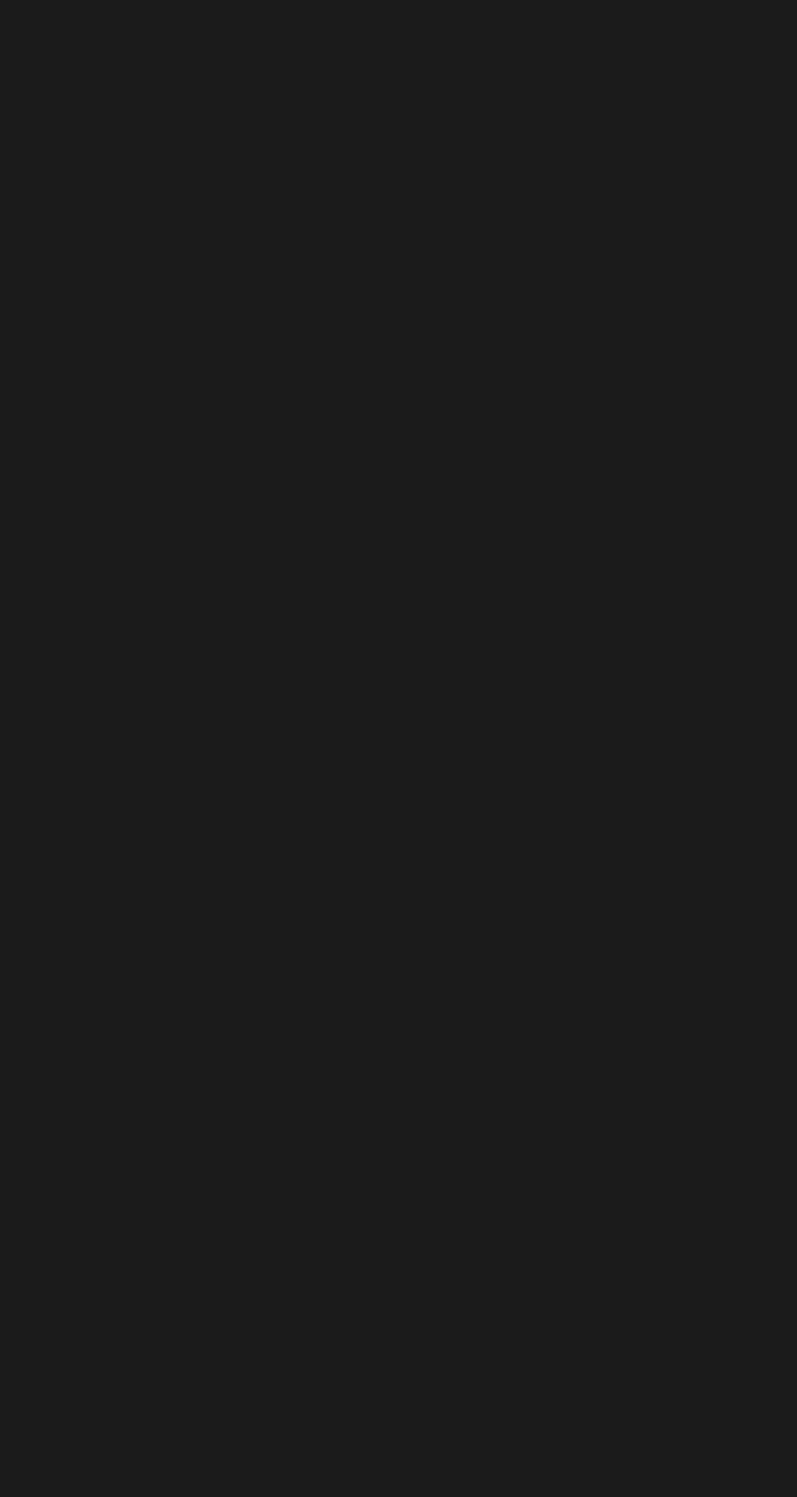
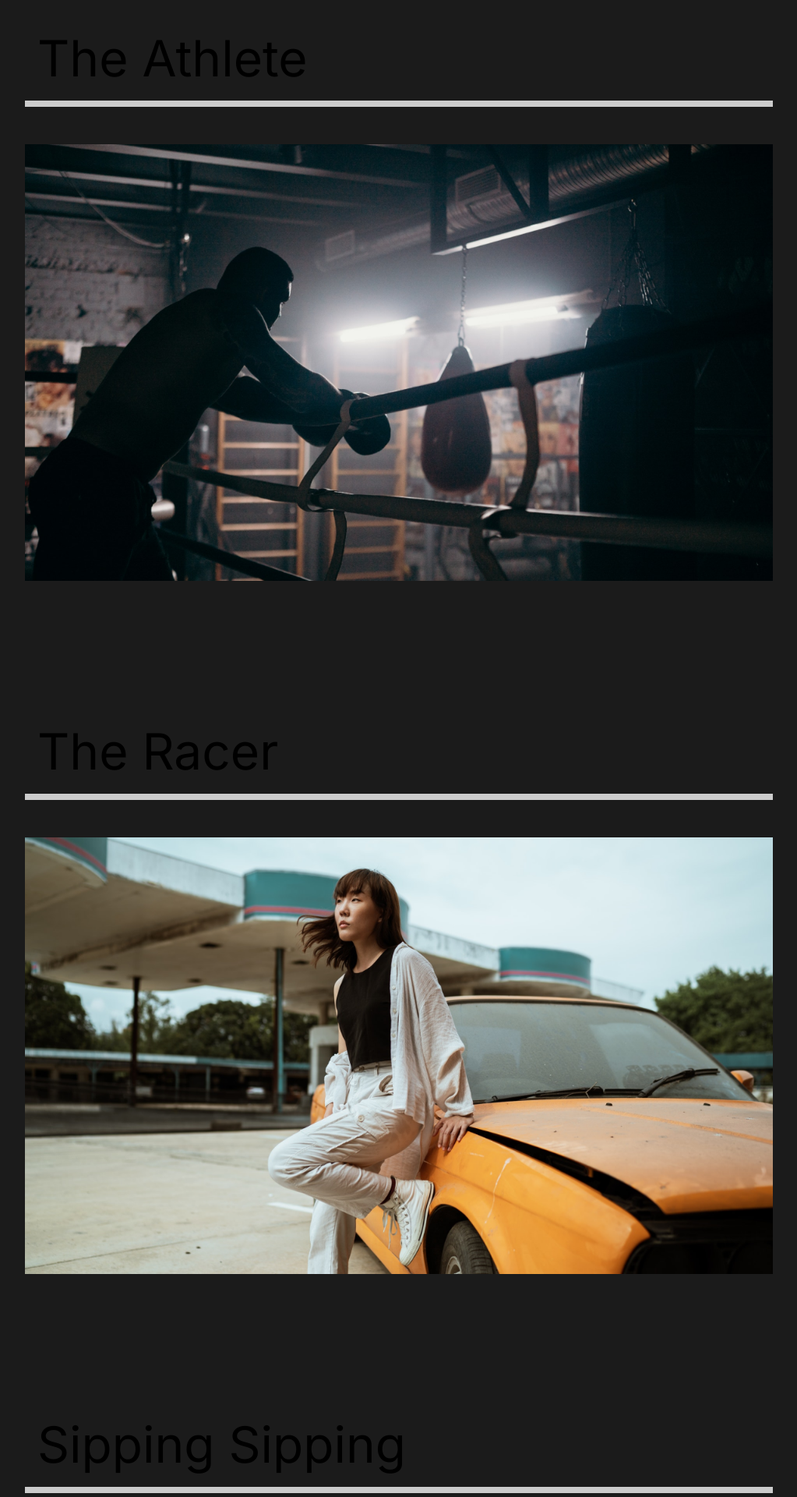
Before and after one commit to KotiMango/react-shutter, a React (Create React App) app: page /work in a window 1280 px wide. Shown: the part 140-2060 px from the top of the page at 78% size, without its empty margins (128-1151 px from the left). Before the commit the page ends 800 px from the top, so only its background shows below. Built offline with nearby package versions, Linux system fonts and the light colour scheme.

Commit message:
10. Creating OurWork.js page

```diff
--- a/src/pages/OurWork.js
+++ b/src/pages/OurWork.js
@@ -1,11 +1,59 @@
 import React from "react";
+import styled from "styled-components";
+import { Link } from "react-router-dom";
+//Images
+import athlete from "../img/athlete-small.png";
+import racer from "../img/theracer-small.png";
+import goodtimes from "../img/goodtimes-small.png";
 
 const OurWork = () => {
   return (
-    <div>
-      <h1>Meow.</h1>
-    </div>
+    <Work>
+      <Movie>
+        <h2>The Athlete</h2>
+        <div className="line"></div>
+        <Link>
+          <img src={athlete} alt="Sporty Dude" />
+        </Link>
+      </Movie>
+      <Movie>
+        <h2>The Racer</h2>
+        <div className="line"></div>
+        <Link>
+          <img src={racer} alt="Vrom Vrom Dude" />
+        </Link>
+      </Movie>
+      <Movie>
+        <h2>Sipping Sipping</h2>
+        <div className="line"></div>
+        <Link>
+          <img src={goodtimes} alt="DaGoodTimes" />
+        </Link>
+      </Movie>
+    </Work>
   );
 };
 
+const Work = styled.div`
+  min-height: 100vh;
+  overflow: hidden;
+  padding: 5rem 10rem;
+  h2 {
+    padding: 1rem;
+  }
+`;
+const Movie = styled.div`
+  padding-bottom: 10rem;
+  .line {
+    height: 0.5rem;
+    background: #cccccc;
+    margin-bottom: 3rem;
+  }
+  img {
+    width: 100%;
+    height: 70vh;
+    object-fit: cover;
+  }
+`;
+
 export default OurWork;
```
